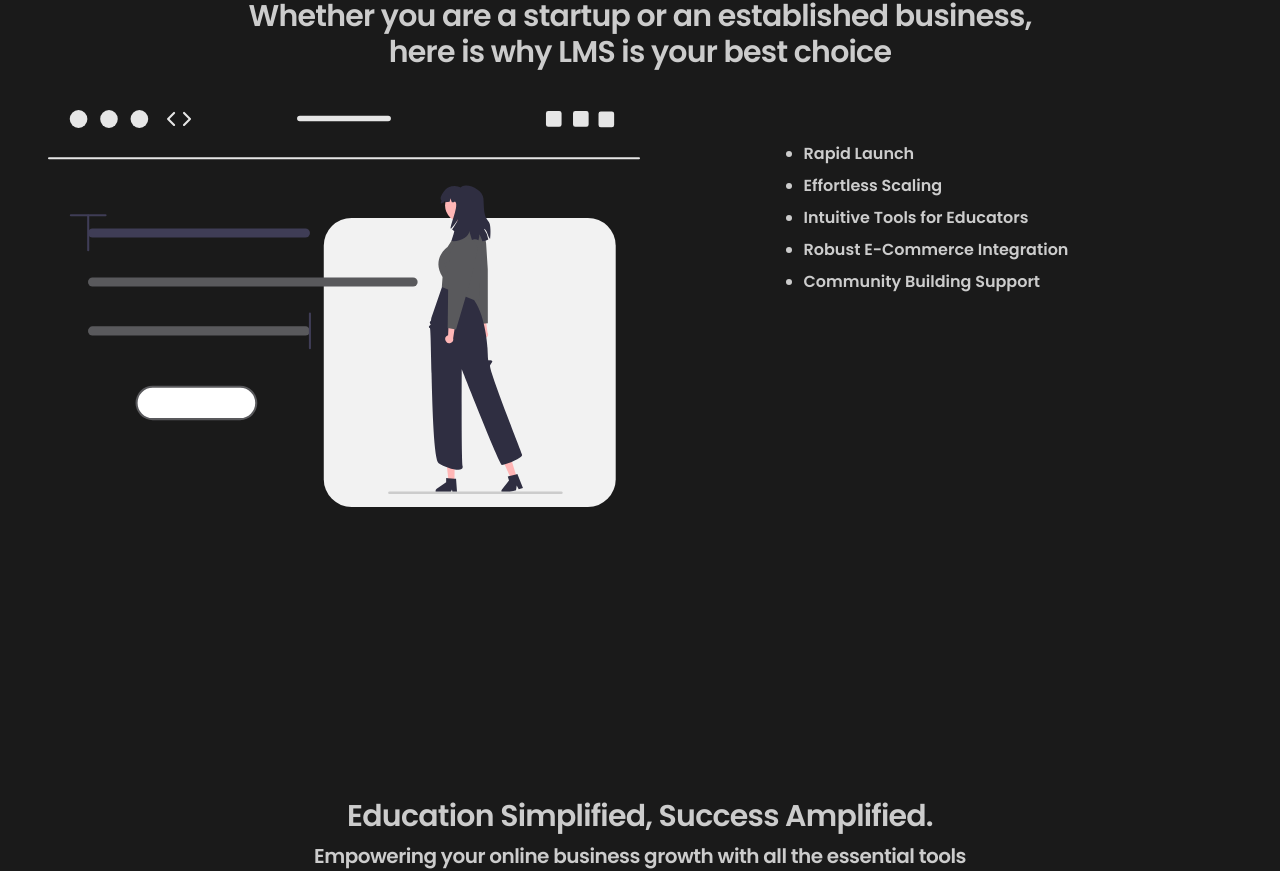
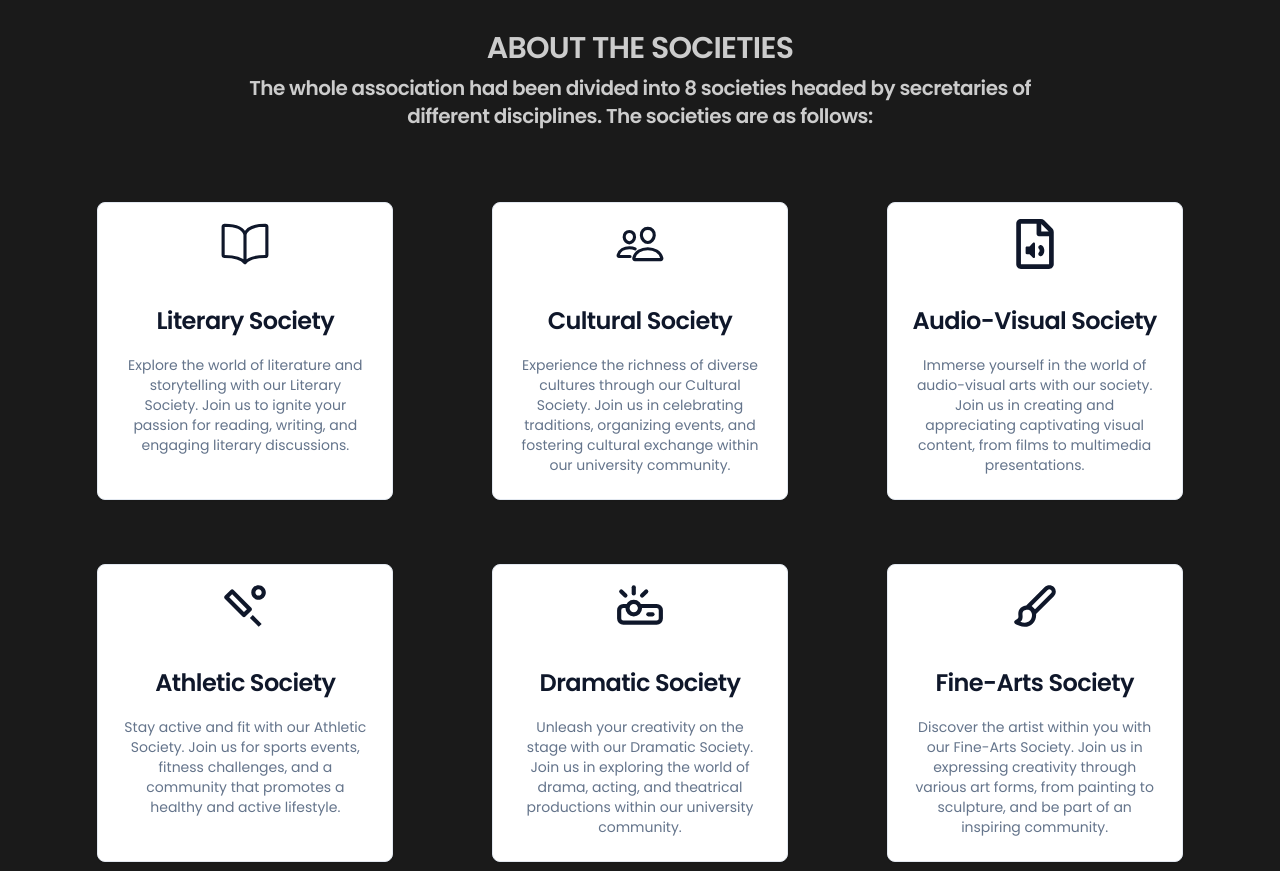
Before and after one commit to gajraj-m/BBMCH, a React (Vite) app: page / in a window 1280 px wide. Shown: the part 898-1769 px from the top of the page. Built offline with nearby package versions, Linux system fonts and the light colour scheme.

Commit message:
societies added

```diff
--- a/src/components/Landing.jsx
+++ b/src/components/Landing.jsx
@@ -34,42 +34,68 @@ import { LuWarehouse } from "react-icons/lu";
 import { MdOutlineShoppingCartCheckout } from "react-icons/md";
 import { MdOutlineGroups } from "react-icons/md";
 import { TbBrandGoogleAnalytics } from "react-icons/tb";
+import { IoBookOutline } from "react-icons/io5";
+import { IoPeopleOutline } from "react-icons/io5";
+import { FaRegFileAudio } from "react-icons/fa";
+import { MdOutlineSportsCricket } from "react-icons/md";
+import { LuProjector } from "react-icons/lu";
+import { BiPaint } from "react-icons/bi";
+import { FaRegBuilding } from "react-icons/fa";
+
 import { Link, useNavigate } from "react-router-dom";
 import { useSelector } from "react-redux";
 
 const Landing = () => {
   const { currentUser } = useSelector((state) => state.user);
-  const appFeatures = [
+
+  const societies = [
     {
-      title: "Site Speed",
+      title: "Literary Society",
       description:
-        "Deliver lightning-fast experiences for your users. Witness the incredible speed of your app in action as you start your online journey.",
-      icon: IoSpeedometerOutline,
-    },
-
-    {
-      title: "Multi-Warehouse",
-      description:
-        "Operate seamlessly with one central hub and multiple locations. Ship your products efficiently from various warehouses across the region.",
-      icon: LuWarehouse,
+        "Explore the world of literature and storytelling with our Literary Society. Join us to ignite your passion for reading, writing, and engaging literary discussions.",
+      icon: IoBookOutline,
     },
     {
-      title: "Optimized Checkouts",
+      title: "Cultural Society",
       description:
-        "Provide a smooth shopping experience with optimized checkouts. Reduce abandonment rates and ensure a hassle-free transaction process for your users.",
-      icon: MdOutlineShoppingCartCheckout,
+        "Experience the richness of diverse cultures through our Cultural Society. Join us in celebrating traditions, organizing events, and fostering cultural exchange within our university community.",
+      icon: IoPeopleOutline,
     },
     {
-      title: "Staff Accounts",
+      title: "Audio-Visual Society",
       description:
-        "Expand your team effortlessly by adding employees, colleagues, and teammates. Manage access levels to help your business grow collaboratively.",
-      icon: MdOutlineGroups,
+        "Immerse yourself in the world of audio-visual arts with our society. Join us in creating and appreciating captivating visual content, from films to multimedia presentations.",
+      icon: FaRegFileAudio,
     },
     {
-      title: "Advanced Analytics",
+      title: "Athletic Society",
       description:
-        "Access valuable insights with ease. Get comprehensive information about your app's sales, traffic, regional performance, and product analytics at your fingertips.",
-      icon: TbBrandGoogleAnalytics,
+        "Stay active and fit with our Athletic Society. Join us for sports events, fitness challenges, and a community that promotes a healthy and active lifestyle.",
+      icon: MdOutlineSportsCricket,
+    },
+    {
+      title: "Dramatic Society",
+      description:
+        "Unleash your creativity on the stage with our Dramatic Society. Join us in exploring the world of drama, acting, and theatrical productions within our university community.",
+      icon: LuProjector,
+    },
+    {
+      title: "Fine-Arts Society",
+      description:
+        "Discover the artist within you with our Fine-Arts Society. Join us in expressing creativity through various art forms, from painting to sculpture, and be part of an inspiring community.",
+      icon: BiPaint,
+    },
+    {
+      title: "Social Service Guild",
+      description:
+        "Make a positive impact on society with our Social Service Guild. Join us in organizing and participating in social initiatives, contributing to the well-being of the community around us.",
+      icon: IoPeopleOutline,
+    },
+    {
+      title: "Hostel and Welfare",
+      description:
+        "Enhance the hostel experience and promote student welfare with our society. Join us in creating a supportive and inclusive environment within the university's hostel community.",
+      icon: FaRegBuilding,
     },
   ];
 
@@ -165,38 +191,18 @@ const Landing = () => {
         </div>
       </div>
 
-      {/* features */}
-      <div className="h-screen mt-16">
-        <h2 className="pb-2 text-3xl font-semibold tracking-tight md:w-2/3 mx-auto text-center">
-          Whether you are a startup or an established business, here is why LMS
-          is your best choice
-        </h2>
-        <div className="md:flex justify-between mt-8">
-          <div className="md:w-1/2">
-            <img src={FeatureImage1} alt="" className="w-full" />
-          </div>
-          <div className="md:w-1/2 space-y-4 ">
-            <ul className="list-disc [&>li]:mt-2 font-semibold w-fit mx-auto mt-8">
-              <li>Rapid Launch</li>
-              <li>Effortless Scaling</li>
-              <li>Intuitive Tools for Educators</li>
-              <li>Robust E-Commerce Integration</li>
-              <li>Community Building Support</li>
-            </ul>
-          </div>
-        </div>
-      </div>
 
       {/* features preview */}
-      <div className="">
+      <div className="mt-24">
         <h2 className="pb-2 text-3xl font-semibold tracking-tight md:w-2/3 mx-auto text-center">
-          Education Simplified, Success Amplified.
+          ABOUT THE SOCIETIES
         </h2>
         <p className="pb-2 md:text-xl font-semibold tracking-tight md:w-2/3 mx-auto text-center">
-          Empowering your online business growth with all the essential tools
+          The whole association had been divided into 8 societies headed by
+          secretaries of different disciplines. The societies are as follows:
         </p>
         <div className="md:flex flex-wrap justify-around mb-16">
-          {appFeatures.map((item) => {
+          {societies.map((item) => {
             return (
               <Card
                 key={item.title}
@@ -212,45 +218,6 @@ const Landing = () => {
               </Card>
             );
           })}
-        </div>
-      </div>
-
-      {/* theme preview with custom names */}
-      <div className="">
-        <h2 className="pb-2 text-3xl font-semibold tracking-tight md:w-2/3 mx-auto text-center">
-          Transform your online academy instantly with our captivating themes.
-        </h2>
-        <div className="md:flex flex-wrap justify-around mb-16">
-          {[1, 2, 3, 4, 5, 6].map((item) => {
-            return (
-              <div key={item} className="mx-8 my-8">
-                <div className="w-80 h-96 bg-gray-400 rounded-lg hover:scale-105 duration-200"></div>
-                <p className="leading-7 [&:not(:first-child)]:mt-6 text-justify">
-                  {`Name ${item}`}
-                </p>
-              </div>
-            );
-          })}
-        </div>
-      </div>
-
-      {/* tools */}
-      <div className="h-screen">
-        <h2 className="pb-2 text-3xl font-semibold tracking-tight md:w-2/3 mx-auto text-center">
-          Enhance the functionality for your site with tools
-        </h2>
-        <div className="md:flex justify-between mt-8">
-          <div className="md:w-1/2">
-            <img src={ToolImage} alt="" className="w-full" />
-          </div>
-          <div className="md:w-1/2 space-y-4 ">
-            <ul className="list-disc [&>li]:mt-2 font-semibold w-fit mx-auto mt-8">
-              <li>Hosting</li>
-              <li>Google Analytics</li>
-              <li>Payment Gateway</li>
-              <li>MailChimp</li>
-            </ul>
-          </div>
         </div>
       </div>
 
```
